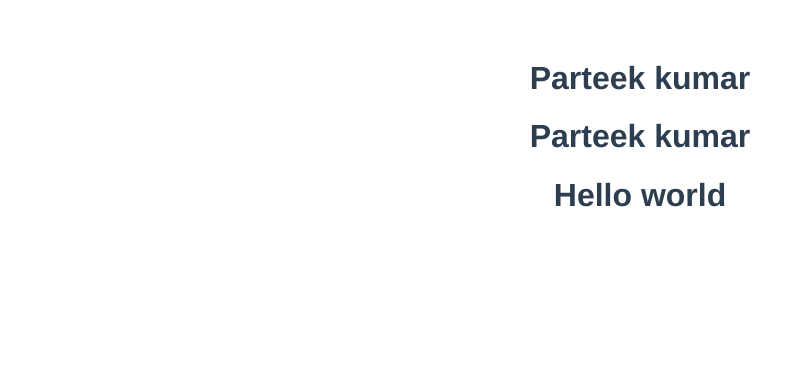
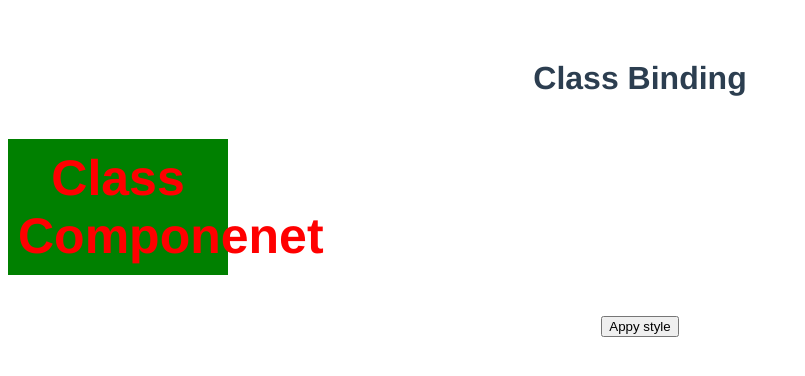
Before and after one commit to parteek2813/VueJs, a Vue app: page / in a window 1280 px wide. Shown: the top 376 px of the page, without its empty margins (0-805 px from the left). Built offline with nearby package versions, Linux system fonts and the light colour scheme.

Commit message:
#18 Class Binding

```diff
--- a/src/App.vue
+++ b/src/App.vue
@@ -1,5 +1,5 @@
 <template>
-  <HtmlBind />
+  <ClassBind />
 </template>
 
 <script>
@@ -11,6 +11,7 @@ import IfElse from "./components/IfElse.vue";
 import Parent from "./components/Parent.vue";
 import Home from "./components/Home.vue";
 import HtmlBind from "./components/HtmlBind.vue";
+import ClassBind from "./components/ClassBind.vue";
 
 export default {
   name: "App",
@@ -23,6 +24,7 @@ export default {
     Parent,
     Home,
     HtmlBind,
+    ClassBind,
   },
 };
 </script>
--- /dev/null
+++ b/src/components/ClassBind.vue
@@ -0,0 +1,48 @@
+<template lang="">
+  <h1>Class Binding</h1>
+  <h2 class="otherclass" :class="applyStyles">Class Componenet</h2>
+  <button v-on:click="colorful = !colorful">Appy style</button>
+</template>
+<script>
+export default {
+  name: "ClassBind",
+  data() {
+    return {
+      colorful: true,
+    };
+  },
+  computed: {
+    applyStyles() {
+      return {
+        green: this.colorful,
+        err: true,
+        other: true,
+      };
+    },
+  },
+};
+</script>
+<style scoped>
+.green {
+  background-color: green;
+  width: 200px;
+  padding: 10px;
+}
+.err {
+  color: red;
+}
+.other {
+  font-size: 50px;
+}
+</style>
+
+<!-- Interview Question -->
+
+<!-- How to apply several dynamic classes in the vue?
+
+
+Answer: By using this syntax===> :class="{ green: colorful, err: true }
+Or we can use the function too to seprate the logic in the function and then
+given the value based on the funtion too
+
+-->
```
